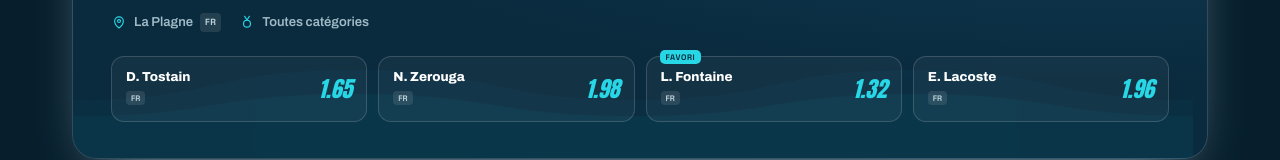
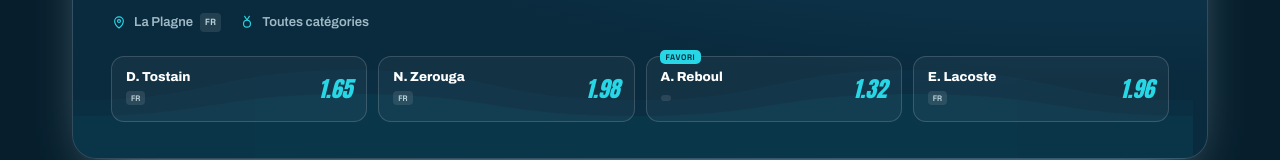
Before and after one commit to leguennecloig-design/Kayak-bet-, a Next.js app: page / in a window 1280 px wide. Shown: the part 1986-2146 px from the top of the page. Built offline with nearby package versions, Linux system fonts and the light colour scheme.

Commit message:
laura changement

```diff
--- a/app/components/FeaturedEvent.tsx
+++ b/app/components/FeaturedEvent.tsx
@@ -1,7 +1,7 @@
 const ODDS = [
   { nm: "D. Tostain",  ct: "FR", v: "1.65", fav: false },
   { nm: "N. Zerouga",  ct: "FR", v: "1.98", fav: false },
-  { nm: "L. Fontaine", ct: "FR", v: "1.32", fav: true  },
+  { nm: "A. Reboul", v: "1.32", fav: true  },
   { nm: "E. Lacoste",  ct: "FR", v: "1.96", fav: false },
 ];
 
```
